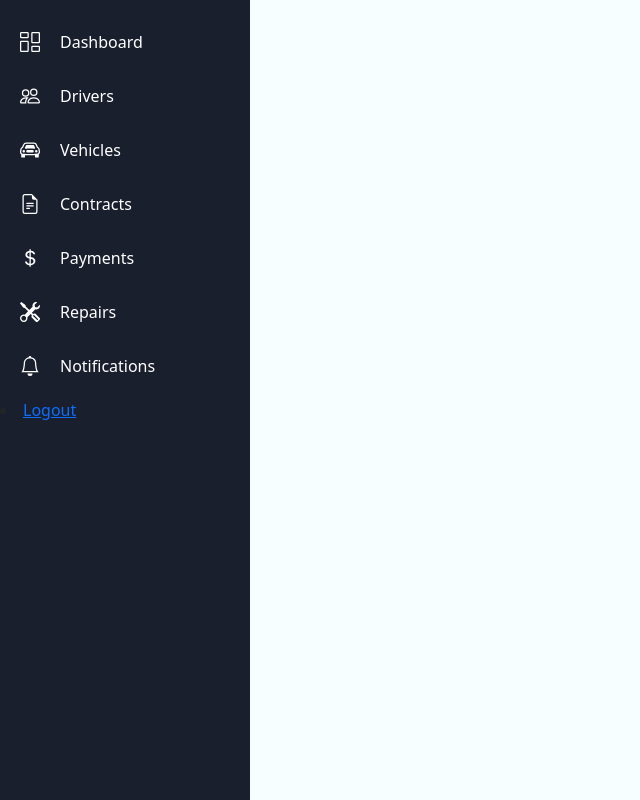
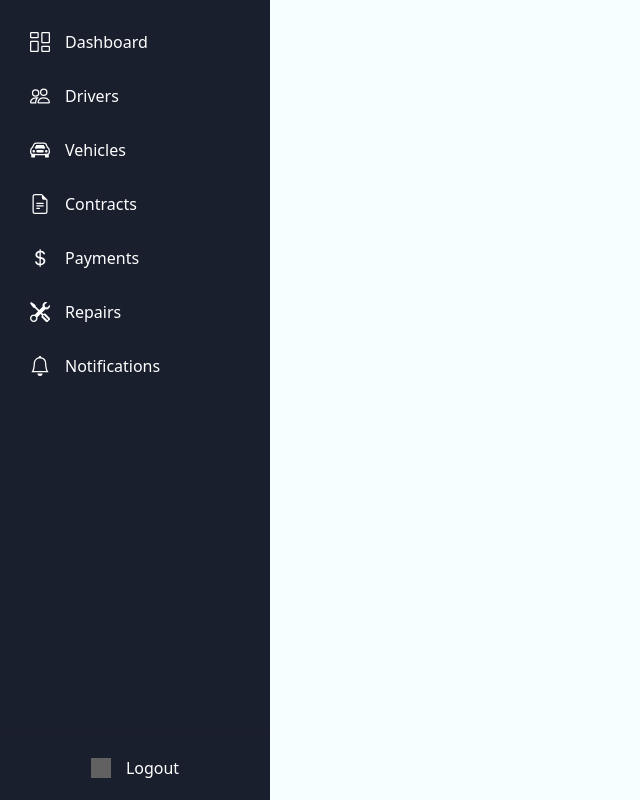
Before and after one commit to NarckI/FleetDesk, a Django app: page / in a window 1280 px wide. Shown: the whole page, without its empty margins (0-640 px from the left). Run offline with Django 5.2, Linux system fonts and the light colour scheme; the visitor is signed in with stand-in values (Sample User, id 1); grey boxes are pictures that could not be loaded.

Commit message:
added-logout-button

```diff
--- a/fleet/static/css/fleetdesk.css
+++ b/fleet/static/css/fleetdesk.css
@@ -15,18 +15,33 @@ body{
     top: 0;
     left: 0;
     height: 100%;
-    width: 250px;
+    width: 270px;
     padding-top: 20px;
     background-color: #1a1f2e;
     transition: width 0.3s;
+    justify-content: space-between;
 }
+
+.sidebar .navbar-brand{
+    color: white;
+    font-size: 20px;
+    margin-left: 25px;
+    margin-bottom: 35px;
+}
+
 .sidebar .nav-link{
     display: flex;
     align-items: center;
-    gap: 20px;
+    gap: 15px;
     padding: 10px 20px;
     color: white;
-    margin-bottom: 10px;
+    margin: 0px 10px 10px 10px;
+}
+
+.sidebar .nav-link.active{
+    background-color: rgb(62, 62, 250);
+    border-radius: 10px;
+    pointer-events: none;
 }
 
 .sidebar .description{
@@ -49,6 +64,22 @@ body{
     justify-content: center;
 }
 
+.sidebar-divider{
+    border-color: rgb(141, 141, 141);
+    margin-bottom: 11px;
+}
+
+.footer {
+    position: fixed;
+    bottom: 0;
+    width: 270px;
+    background-color: #1a1f2e;
+}
+
+.footer .nav-link {
+    justify-content: center;
+}
+
 .main-content{
     height: 100%;
     margin-left: 250px;
--- a/fleet/templates/navbar.html
+++ b/fleet/templates/navbar.html
@@ -43,5 +43,15 @@
             <span class="description">Notifications</span>
         </a>
     </nav>
-    <li><a href="{% url 'logout' %}">Logout</a></li>
+
+    <div class="footer">
+        <hr class="sidebar-divider">
+        <a class="nav-link" href="{% url 'logout' %}">
+            <span class="icon">
+                <img src="Icons\arrow-bar-right.svg" alt="Logout">
+            </span>
+            <span class="description">Logout</span>
+        </a>
+    </div>
+
 </div>
```
